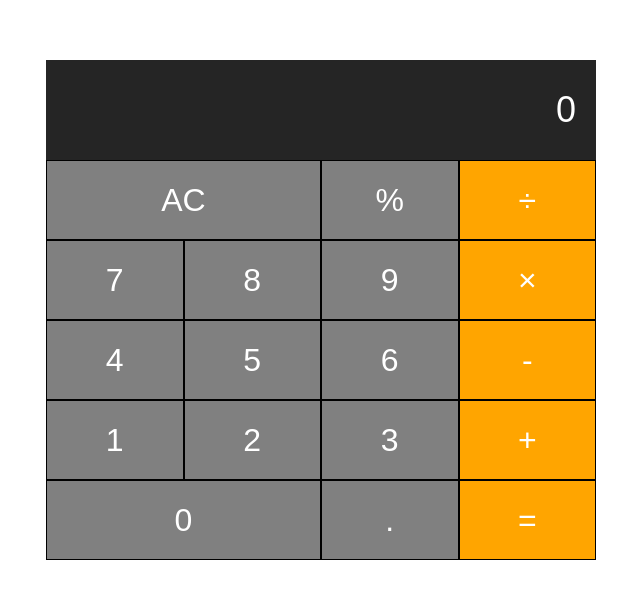
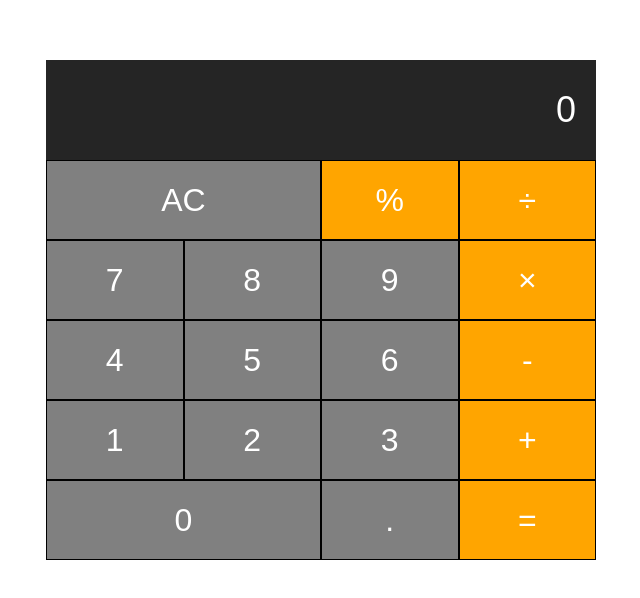
Before and after one commit to F-012/149173029100-1721, a plain HTML site: page index.html in a window 1280 px wide. Shown: the part 148-746 px from the top of the page, without its empty margins (319-959 px from the left). Drawn offline with Linux system fonts and the light colour scheme.

Commit message:
penambahan fitur modulo(sisa bagi)

```diff
--- a/index.html
+++ b/index.html
@@ -11,7 +11,7 @@
             <div class="calculator-keys">
                 <div class="row">
                     <button class="all-clear">AC</button>
-                    <button class="percentage">%</button>
+                    <button class="percentage operator" value="%">%</button>
                     <button class="operator" value="/">&divide;</button>
                 </div>
                 <div class="row">
```
